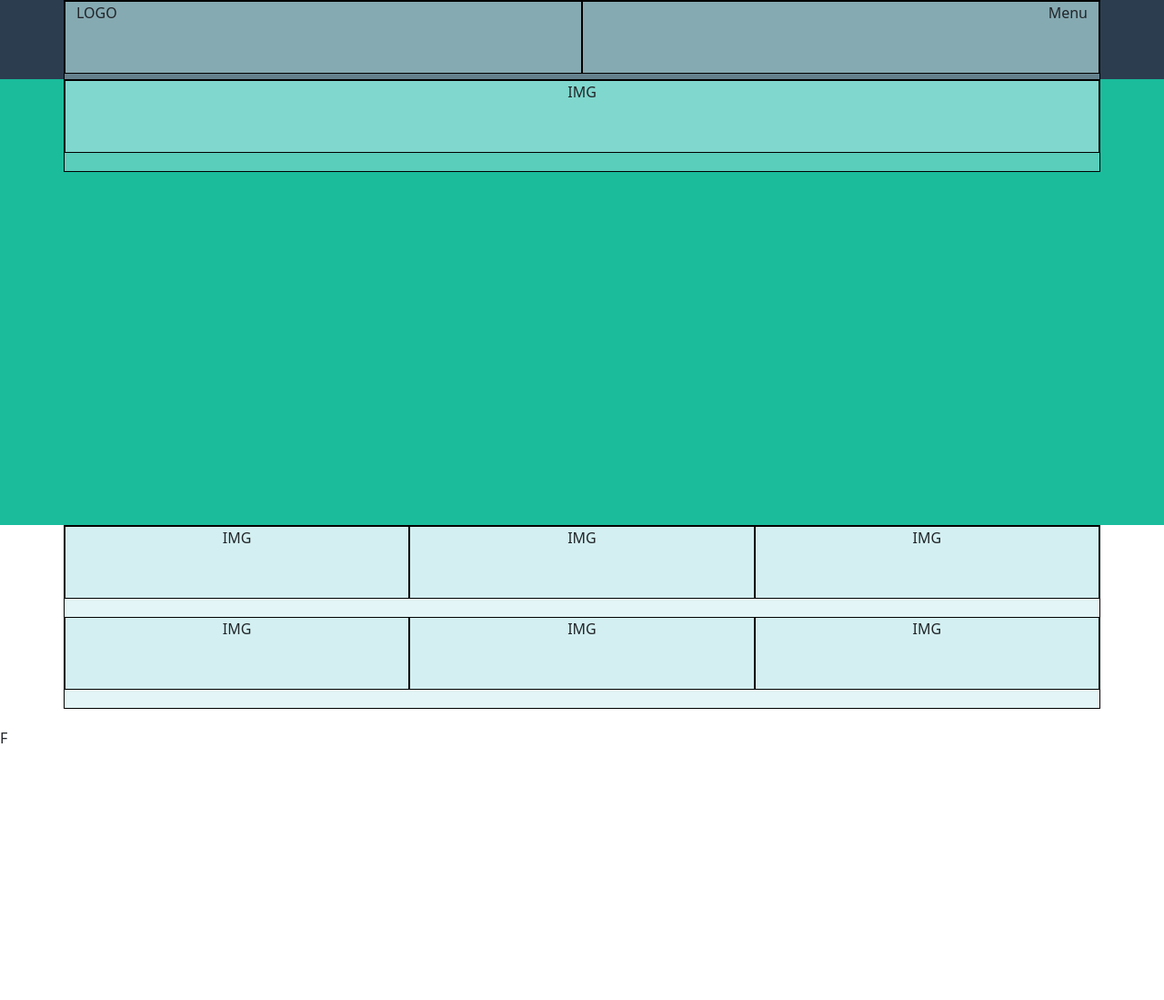
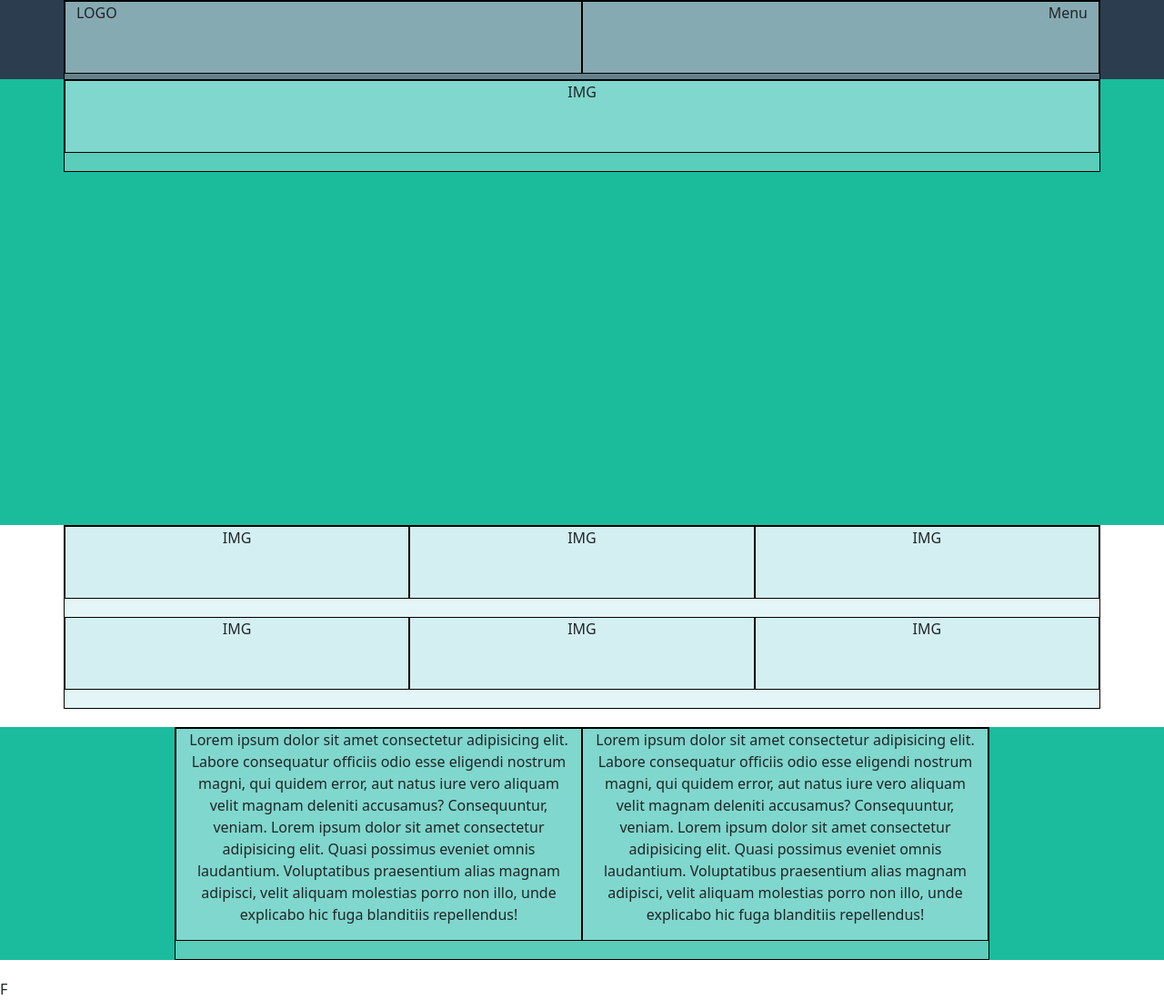
Before and after one commit to LucaFabbozzo/html-css-bootstrap-freelancer, a plain HTML site: page index.html in a window 1280 px wide. Shown: the whole page at 91% size. Before the commit the page ends 823 px from the top, so only its background shows below. Drawn offline with nearby package versions, Linux system fonts and the light colour scheme.

Commit message:
[add] about section

```diff
--- a/css/style.css
+++ b/css/style.css
@@ -32,3 +32,10 @@ header {
 
 
 /* portfolio */
+
+
+/* about */
+
+main section#about {
+  background-color: #1ABC9D;
+}
--- a/index.html
+++ b/index.html
@@ -49,7 +49,24 @@
       </div>
     </section>
 
-    <section id="about"></section>
+    <section id="about">
+      <div class="sc-container">
+        <div class="container-fluid">
+          <div class="row row-cols-1 row-cols-md-2 text-center">
+            <div class="col">
+              <p>Lorem ipsum dolor sit amet consectetur adipisicing elit. Labore consequatur officiis odio esse eligendi nostrum magni, qui quidem error, aut natus iure vero aliquam velit magnam deleniti accusamus? Consequuntur, veniam.
+              Lorem ipsum dolor sit amet consectetur adipisicing elit. Quasi possimus eveniet omnis laudantium. Voluptatibus praesentium alias magnam adipisci, velit aliquam molestias porro non illo, unde explicabo hic fuga blanditiis repellendus!
+              </p>
+            </div>
+            <div class="col">
+              <p>Lorem ipsum dolor sit amet consectetur adipisicing elit. Labore consequatur officiis odio esse eligendi nostrum magni, qui quidem error, aut natus iure vero aliquam velit magnam deleniti accusamus? Consequuntur, veniam.
+              Lorem ipsum dolor sit amet consectetur adipisicing elit. Quasi possimus eveniet omnis laudantium. Voluptatibus praesentium alias magnam adipisci, velit aliquam molestias porro non illo, unde explicabo hic fuga blanditiis repellendus!
+              </p>
+            </div>
+          </div>
+        </div>
+      </div>
+    </section>
     <section id="contact-me"></section>
   </main>
   <footer>F</footer>
```
